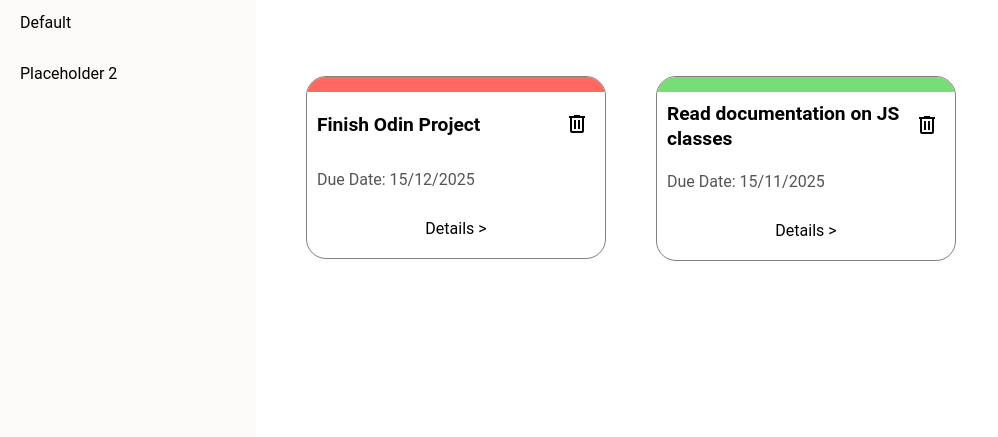
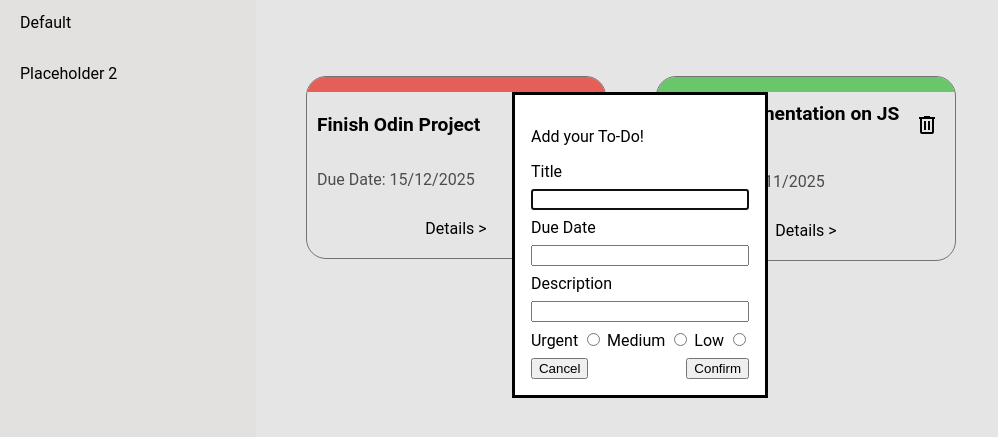
Before and after one commit to IvanLowLLH/odin-ToDoList, a website built with webpack: page src/template.html in a window 1280 px wide. Both pictures are taken after a click on the button "New todo". Shown: the part 155-592 px from the top of the page, without its empty margins (0-998 px from the left). Built offline with nearby package versions, Linux system fonts and the light colour scheme.

Commit message:
Add basic dialog form to add to-do

```diff
--- a/src/styles.css
+++ b/src/styles.css
@@ -41,6 +41,18 @@ html {
     flex-direction: column;
     align-items: flex-start;
 
+}
+
+/* Form dialog */
+.add-form {
+    display: flex;
+    flex-direction: column;
+    gap: 0.5rem;
+}
+
+.form-buttons {
+    display: flex;
+    justify-content: space-between;
 }
 
 .content {
--- a/src/template.html
+++ b/src/template.html
@@ -25,7 +25,30 @@
         <div class="content">
             <div class="project-content-header">
                 <h1 id="project-content-title">Placeholder Project Name</h1>
-                <button type="button" type="add-todo">New todo</button>
+                <button type="button" id="add-todo-btn">New todo</button>
+                <dialog id="add-todo-form">
+                    <p>Add your To-Do!</p>
+                    <form class="add-form">
+                        <label for="todo-title-form">Title</label>
+                        <input id="todo-title-form" name="todo-title" type="text" />
+                        <label for="todo-due-date-form">Due Date</label>
+                        <input id="todo-due-date-form" name="todo-due-date" type="text" />
+                        <label for="todo-description-form">Description</label>
+                        <input id="todo-description-form" name="todo-description" type="text" />
+                        <div class="priority-select">
+                            <label for="urgent">Urgent</label>
+                            <input type="radio" id="urgent-form" name="todo-urgent" value="Urgent">
+                            <label for="medium">Medium</label>
+                            <input type="radio" id="medium-form" name="todo-medium" value="Medium">
+                            <label for="low">Low</label>
+                            <input type="radio" id="low-form" name="todo-low" value="Low">
+                        </div>
+                        <div class="form-buttons">
+                            <button value="cancel" formmethod="dialog">Cancel</button>
+                            <button id="confirm-btn" value="default">Confirm</button>
+                        </div>
+                    </form>
+                </dialog>
             </div>
             <div id="todo-card-container">
             </div>
--- a/src/ui.js
+++ b/src/ui.js
@@ -73,7 +73,16 @@ function setupToDoCardEventListeners() {
     })
 }
 
+function setupAddToDoEvent() {
+    const addToDoBtn = document.querySelector("#add-todo-btn");
+    const dialog = document.querySelector("dialog");
+    addToDoBtn.addEventListener("click", () => {
+        dialog.showModal();
+    })
+}
+
 export function loadUI() {
     renderCurrentProjectToDos();
-    setupToDoCardEventListeners()
+    setupToDoCardEventListeners();
+    setupAddToDoEvent();
 }
```
